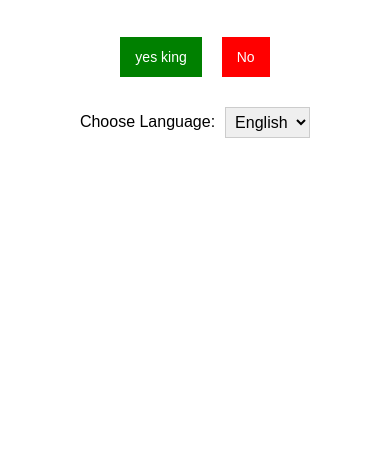
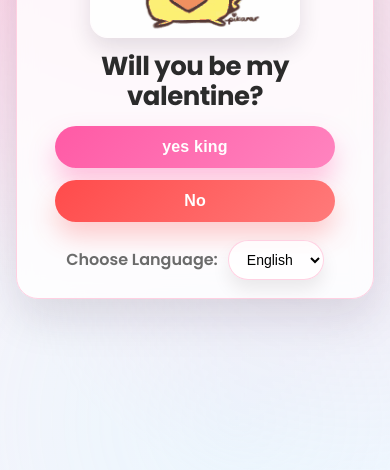
Before and after one commit to preplxx/layushte, a plain HTML site: page index.html in a window 390 px wide. Shown: the part 374-844 px from the top of the page. Drawn offline with Linux system fonts and the light colour scheme.

Commit message:
Enhance styles and layout in style.css
Refactor CSS styles for improved design and responsiveness.

```diff
--- a/public/css/style.css
+++ b/public/css/style.css
@@ -1,136 +1,221 @@
-body {
-  background-color: white;
-  font-family: Arial, sans-serif;
-  margin: 0;
-  padding: 0;
+/* Optional: nicer font (works even if it fails to load) */
+@import url("https://fonts.googleapis.com/css2?family=Poppins:wght@400;600;700&display=swap");
 
-  display: flex;
-  justify-content: center;
-  align-items: center;
-  flex-direction: column;
+:root{
+  --bg1:#fff0f6;
+  --bg2:#f7fbff;
+  --card:#ffffffcc;
+  --border:#ffd0e2;
+  --text:#2b2b2b;
+  --muted:#6b6b6b;
+
+  --pink:#ff5aa5;
+  --pink2:#ff84bf;
+  --red:#ff3b3b;
+  --green:#18a957;
+
+  --shadow: 0 18px 45px rgba(30, 20, 40, 0.12);
+  --shadow2: 0 10px 22px rgba(30, 20, 40, 0.12);
 }
 
-/* Container */
-.container {
-  display: flex;
-  justify-content: center;
-  align-items: center;
-  flex-direction: column;
+*{ box-sizing:border-box; }
 
-  margin-top: 20px;
-  padding: 20px;
-  text-align: center;
+body{
+  min-height:100vh;
+  margin:0;
+  padding: 28px 16px;
+  font-family: Poppins, Arial, sans-serif;
+  color: var(--text);
+
+  /* soft valentine background */
+  background:
+    radial-gradient(900px 500px at 20% 10%, #ffd6e9 0%, transparent 55%),
+    radial-gradient(900px 500px at 80% 0%, #d9f2ff 0%, transparent 55%),
+    linear-gradient(135deg, var(--bg1), var(--bg2));
+  display:flex;
+  justify-content:center;
+  align-items:center;
 }
 
-/* Banner */
-.banner-gif {
-  width: 100%;
-  height: auto;
-  margin-top: 20px;
+/* cute floating heart-ish glow (no images needed) */
+body::before{
+  content:"";
+  position:fixed;
+  inset:-200px;
+  background:
+    radial-gradient(circle at 35% 35%, rgba(255,90,165,.25) 0%, transparent 45%),
+    radial-gradient(circle at 70% 55%, rgba(255,180,210,.22) 0%, transparent 45%),
+    radial-gradient(circle at 55% 80%, rgba(180,230,255,.18) 0%, transparent 50%);
+  filter: blur(2px);
+  pointer-events:none;
+  z-index:0;
 }
 
-.banner-gif img {
-  width: auto;
-  height: 250px;
+.container{
+  position:relative;
+  z-index:1;
+
+  width:min(720px, 100%);
+  padding: 26px 22px 22px;
+  text-align:center;
+
+  background: var(--card);
+  border: 1px solid var(--border);
+  border-radius: 26px;
+  box-shadow: var(--shadow);
+  backdrop-filter: blur(10px);
 }
 
-/* Buttons container */
-.buttons {
-  display: flex;
-  justify-content: center;
-  margin-top: 20px;
-  flex-direction: row;
-  align-items: flex-end;
+/* Banner frame */
+.banner-gif{
+  margin-top: 8px;
+  margin-bottom: 14px;
+}
+
+.banner-gif img{
+  height: 260px;
+  width: auto;
+  max-width: min(420px, 92vw);
+
+  border-radius: 22px;
+  border: 1px solid rgba(255, 255, 255, 0.7);
+  box-shadow: var(--shadow2);
+  display:block;
+  margin: 0 auto;
+}
+
+/* Title */
+#question-heading{
+  margin: 10px 0 10px;
+  font-size: clamp(26px, 3.2vw, 38px);
+  line-height: 1.15;
+  letter-spacing: -0.5px;
+  font-weight: 700;
+}
+
+/* Buttons row */
+.buttons{
+  display:flex;
+  justify-content:center;
+  align-items:center;
+  gap: 12px;
+  margin-top: 14px;
   flex-wrap: wrap;
 }
 
-/* NO button */
-#no-button {
-  margin: 0 10px;
-  color: white;
-  background-color: red;
-  height: 40px !important;
-  width: auto;
-  border: none;
-  cursor: pointer;
-  margin-top: 10px;
-  padding: 10px 20px;
+/* shared button style */
+#yes-button, #no-button{
+  appearance:none;
+  border:none;
+  cursor:pointer;
+
+  padding: 12px 22px;
+  border-radius: 999px;
+
   font-size: 16px;
+  font-weight: 700;
+  letter-spacing: 0.2px;
+
+  transition: transform .12s ease, box-shadow .18s ease, filter .18s ease;
+  box-shadow: 0 10px 18px rgba(0,0,0,0.12);
+  user-select:none;
 }
 
-/* YES button */
-#yes-button {
-  margin: 0 10px;
-  color: white;
-  border: none;
-  background-color: green;
-  cursor: pointer;
-  height: 40px;
-  width: auto;
-  margin-top: 10px;
-  padding: 10px 20px;
-  font-size: 16px;
+/* Yes button = pink valentine vibe (instead of harsh green) */
+#yes-button{
+  color: #ffffff;
+  background: linear-gradient(135deg, var(--pink), var(--pink2));
+  box-shadow: 0 14px 26px rgba(255, 90, 165, 0.35);
+}
+
+/* No button = soft red */
+#no-button{
+  color:#ffffff;
+  background: linear-gradient(135deg, #ff4b4b, #ff7a7a);
+  box-shadow: 0 14px 26px rgba(255, 75, 75, 0.28);
+}
+
+/* hover/press */
+#yes-button:hover, #no-button:hover{
+  transform: translateY(-2px);
+  filter: brightness(1.02);
+}
+
+#yes-button:active, #no-button:active{
+  transform: translateY(0px) scale(0.98);
 }
 
 /* Message */
-.message {
-  display: none;
-  margin-top: 20px;
-  font-size: 22px;
+.message{
+  display:none;
+  margin-top: 18px;
+  padding: 12px 14px;
+  border-radius: 18px;
+  border: 1px solid rgba(255, 208, 226, 0.9);
+  background: rgba(255,255,255,0.7);
+  box-shadow: 0 10px 22px rgba(0,0,0,0.08);
+}
+
+#success-message{
+  margin: 0;
+  font-size: clamp(18px, 2.1vw, 24px);
+  font-weight: 700;
 }
 
 /* Language selector */
-.language-selector {
-  margin-top: 30px;
-  font-family: Arial, sans-serif;
-
-  display: flex;
-  flex-direction: row;
-  justify-content: center;
-  align-items: center;
-
-  width: 100%;
+.language-selector{
+  margin-top: 18px;
+  display:flex;
+  justify-content:center;
+  align-items:center;
+  gap: 10px;
+  flex-wrap: wrap;
+  color: var(--muted);
+  font-weight: 600;
 }
 
-.language-selector label {
-  margin-right: 10px;
+.language-selector label{
+  margin:0;
 }
 
-.language-selector select {
-  padding: 5px;
-  border: 1px solid #ccc;
-  font-size: 16px;
+.language-selector select{
+  padding: 10px 14px;
+  border-radius: 999px;
+  border: 1px solid rgba(255, 208, 226, 0.95);
+  background: rgba(255,255,255,0.75);
+  box-shadow: 0 10px 18px rgba(0,0,0,0.08);
+  font-size: 14px;
+  outline: none;
+  cursor: pointer;
 }
 
-/* Creator link */
-.creator {
-  text-decoration: none;
-  color: #333;
+.language-selector select:focus{
+  box-shadow: 0 0 0 4px rgba(255, 90, 165, 0.18), 0 10px 18px rgba(0,0,0,0.08);
 }
 
-.creator:visited {
-  text-decoration: none;
-  color: #333;
+/* Creator link (if you have it) */
+.creator{
+  text-decoration:none;
+  color: #444;
+  opacity: 0.85;
+}
+.creator:hover{
+  opacity: 1;
+  text-decoration: underline;
 }
 
-.creator:hover {
-  text-decoration: underline;
-  color: #555;
-}
-
-/* Mobile responsive */
-@media (max-width: 768px) {
-  body {
-    padding: 0 20px;
+/* Mobile tweaks */
+@media (max-width: 520px){
+  .container{
+    padding: 22px 16px 18px;
+    border-radius: 22px;
   }
-
-  .banner-gif img {
-    height: 200px;
+  .banner-gif img{
+    height: 210px;
+    border-radius: 18px;
   }
-
-  #yes-button,
-  #no-button {
-    font-size: 14px;
-    padding: 10px 15px;
+  #yes-button, #no-button{
+    width: 100%;
+    max-width: 280px;
   }
 }
```
